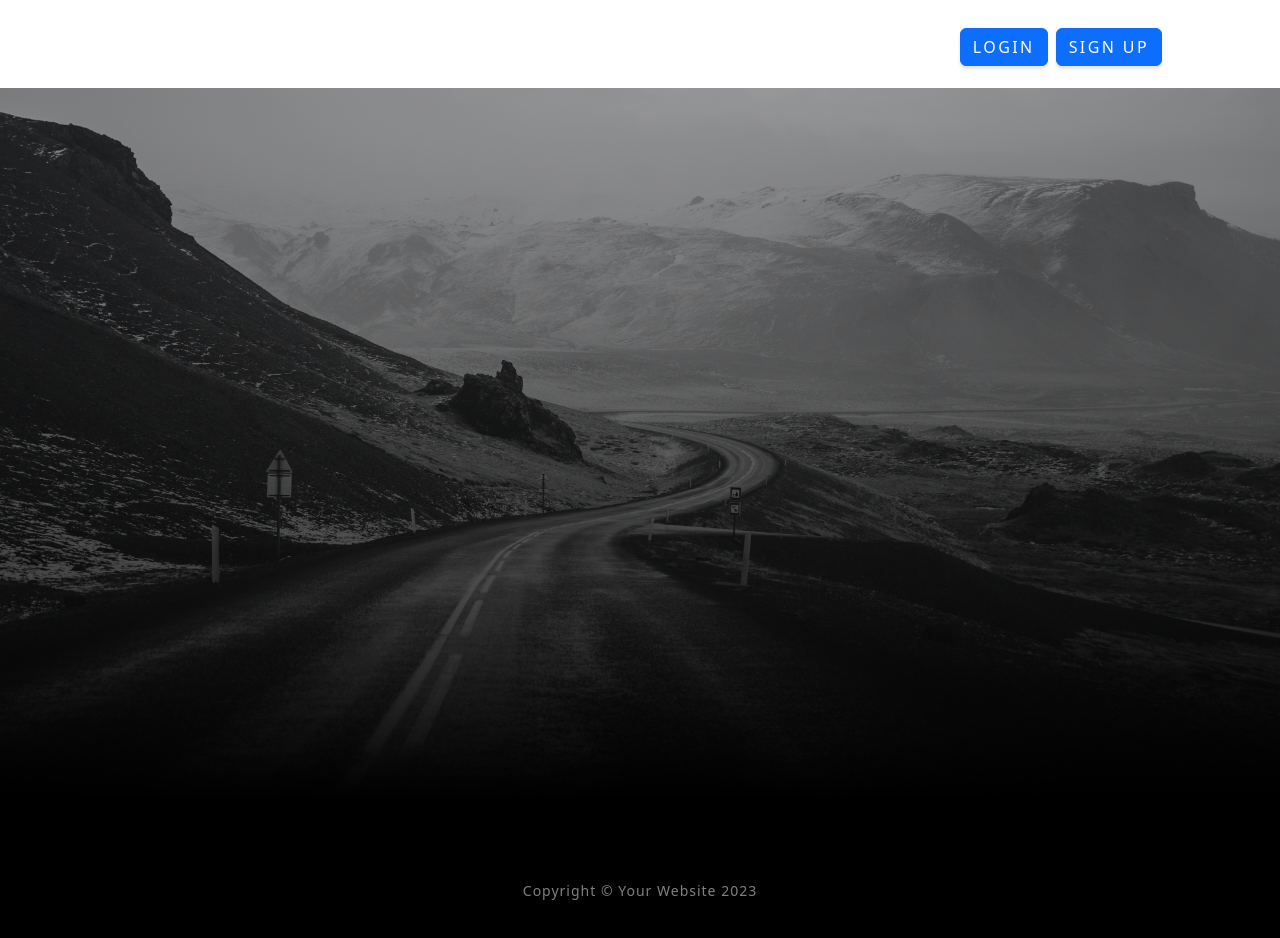
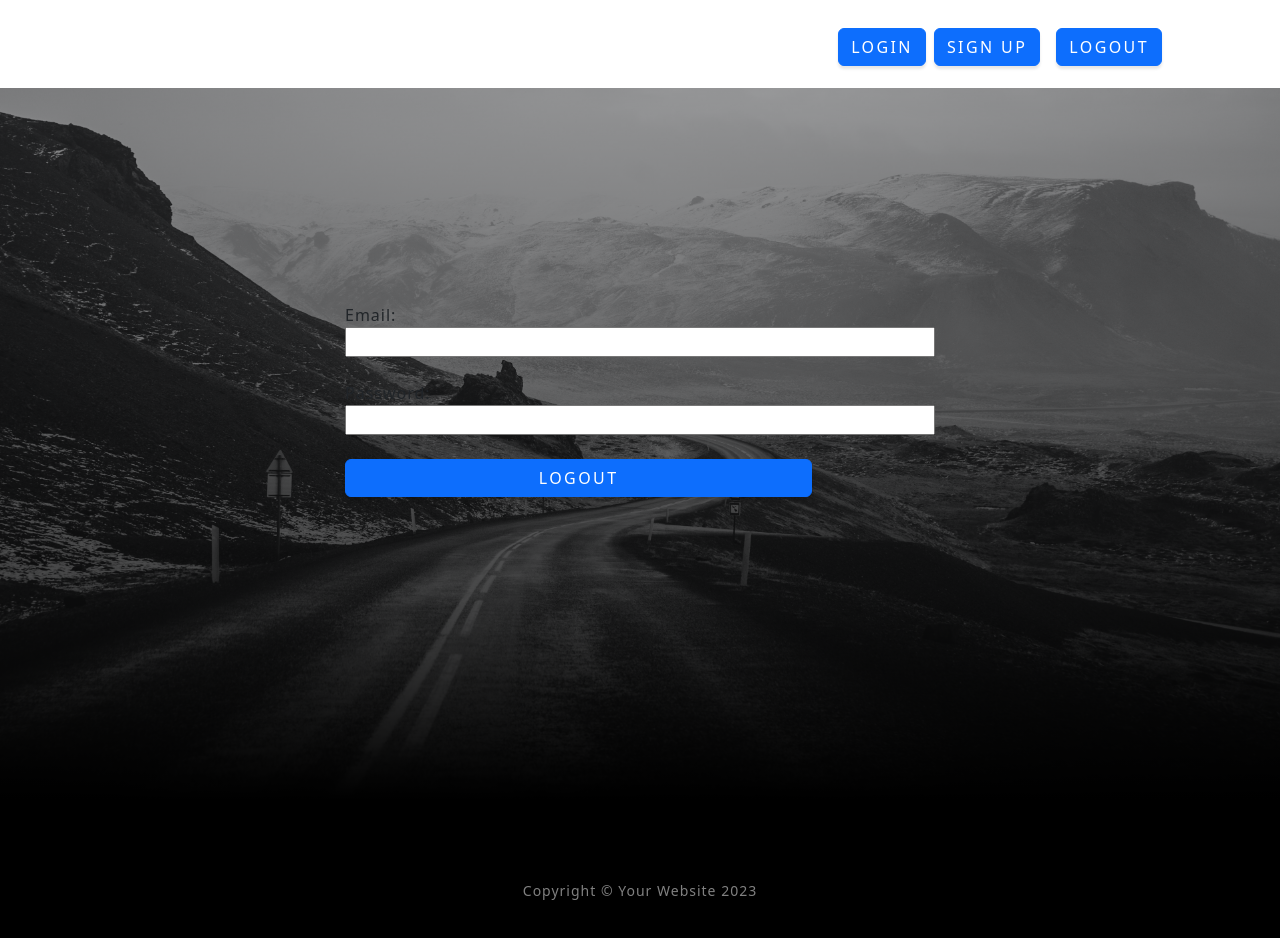
Before and after one commit to hengwej/autobidderapp, a React (Create React App) app in the folder client/: page /logout in a window 1280 px wide. Shown: the top 938 px of the page. Built offline with nearby package versions, Linux system fonts and the light colour scheme.

Commit message:
Logout UI popup

```diff
--- a/client/src/App.js
+++ b/client/src/App.js
@@ -5,6 +5,7 @@ import Homepage from "./pages/General/homepage";
 import FAQ from "./pages/General/faq";
 import SignUp from "./pages/General/signup";
 import Login from "./pages/General/login";
+import Logout from "./pages/General/logout";
 import SellCar from "./pages/Users/sell_a_car";
 import ViewCarDetails from "./pages/Users/view_car_details";
 import Placebid from "./pages/Users/placebid";
@@ -13,6 +14,7 @@ import "./css/styles.css";
 function App() {
     const [showSignUpModal, setShowSignUpModal] = useState(false);
     const [showLoginModal, setShowLoginModal] = useState(false);
+    const [showLogoutModal, setShowLogoutModal] = useState(false);
 
 
     const handleSignUpClose = () => setShowSignUpModal(false);
@@ -20,6 +22,16 @@ function App() {
 
     const handleLoginClose = () => setShowLoginModal(false);
     const handleLoginShow = () => setShowLoginModal(true);
+
+    const handleLogoutClose = () => setShowLogoutModal(false);
+    const handleLogoutShow = () => setShowLogoutModal(true);
+
+    const handleLogoutConfirm = () => {
+        // Handle the logout logic here
+        // For example, clear the user's session or perform any necessary actions
+        alert("Logging out..."); // You can replace this with your actual logout logic
+        handleLogoutClose(); // Close the logout confirmation modal
+    };
 
     return (
         <div className="App">
@@ -42,6 +54,10 @@ function App() {
                         <li class="nav-item" style={{ marginTop: 28 + 'px', marginLeft: 8 + 'px' }}>
                             <Button variant="primary" onClick={handleSignUpShow}>Sign Up</Button>
                         </li>
+
+                        <li class="nav-item" style={{ marginTop: 28 + 'px', marginLeft: 16 + 'px' }}>
+                            <Button variant="primary" onClick={handleLogoutShow}>Logout</Button>
+                        </li>
                     </ul>
                 </div>
             </nav>
@@ -50,6 +66,7 @@ function App() {
                 <Route path="/faq" element={<FAQ />} />
                 <Route path="/sellCar" element={<SellCar />} />
                 <Route path="/login" element={<Login />} />
+                <Route path="/logout" element={<Logout handleLogoutClose={handleLogoutClose} />} />
                 <Route path="/signup" element={<SignUp />} />
                 <Route path="/viewCarDetails" element={<ViewCarDetails />} />
                 <Route path="/placebid" element={<Placebid />} />
@@ -80,6 +97,22 @@ function App() {
                     </Button>
                 </Modal.Footer>
             </Modal>
+            <Modal show={showLogoutModal} onHide={handleLogoutClose}>
+                <Modal.Header closeButton>
+                    <Modal.Title>Logout Confirmation</Modal.Title>
+                </Modal.Header>
+                <Modal.Body>
+                    <p>Do you want to logout?</p>
+                </Modal.Body>
+                <Modal.Footer>
+                    <Button variant="secondary" onClick={handleLogoutClose}>
+                        No
+                    </Button>
+                    <Button variant="primary" onClick={handleLogoutConfirm}>
+                        Yes
+                    </Button>
+                </Modal.Footer>
+            </Modal>
         </div>
     );
 }
--- /dev/null
+++ b/client/src/pages/General/logout.js
@@ -0,0 +1,24 @@
+import React from "react";
+
+export default class Logout extends React.Component {
+
+    render() {
+        return (
+            <div>
+                <form>
+                    <label>Email:</label>&nbsp;<br />
+                    <input type="email" id="email" name="email" size="58" /><br /><br />
+                    <label>Password:</label>&nbsp;<br />
+                    <input type="password" id="password" name="password" size="58" /><br /><br />
+                    <input
+                        className="btn btn-primary"
+                        type="button"
+                        value="Logout"
+                        style={{ width: 29.2 + 'em' }}
+                        onClick={this.handleLogout}
+                    />
+                </form>
+            </div>
+        );
+    }
+}
```
